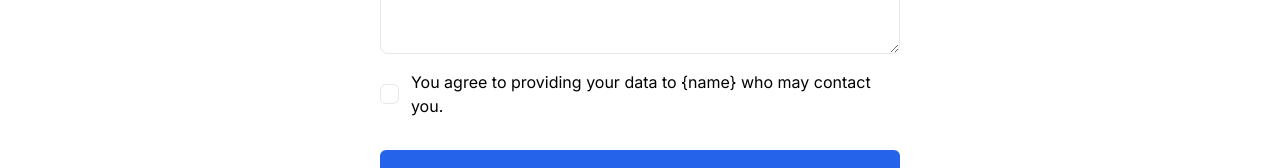
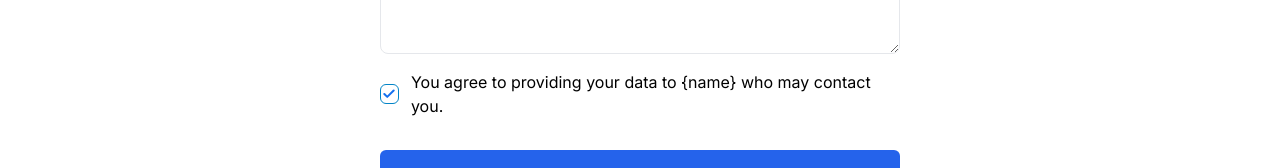
Before and after one commit to The-Legend-Developer/HNG_TASK_1, a React (Vite) app: page /contact in a window 1280 px wide. Both pictures are taken after a click on the element 640 px from the left and 581 px from the top of the page. Shown: the part 488-656 px from the top of the page. Built offline with nearby package versions, Linux system fonts and the light colour scheme.

Commit message:
fix - fix svg property bug

```diff
--- a/src/components/contact.jsx
+++ b/src/components/contact.jsx
@@ -1,42 +1,44 @@
-import Input from "./input";
+import { useState } from "react";
 
 function Contact() {
-  const contactInput = [
-    {
-      id: "firstname",
-      type: "text",
-      hint: "First name must not be empty",
-      name: "First Name",
-      placeholder: "Enter your first name",
-    },
-    {
-      id: "lastname",
-      type: "text",
-      hint: "Last name must not be empty",
-      name: "Last Name",
-      placeholder: "Enter your last name",
-    },
-    {
-      id: "email",
-      type: "email",
-      hint: "Must be a valid email",
-      name: "Email",
-      placeholder: "yourname@email.com",
-    },
-    {
-      id: "message",
-      hint: "Please enter a message",
-      name: "Message",
-      placeholder:
-        "Send me a message and I'll reply you as soon as possible...",
-    },
-  ];
+  const [formState, setFormState] = useState({
+    firstname: "",
+    lastname: "",
+    email: "",
+    message: "",
+  });
+
+  const [formError, setFormError] = useState({
+    firstname: false,
+    lastname: false,
+    email: false,
+    message: false,
+  });
+
+  const [agreed, setAgreed] = useState(false);
+
+  const handleChange = (e) => {
+    e.preventDefault();
+    const id = e.target.id;
+
+    setFormState((prev) => ({
+      ...prev,
+      [id]: e.target.value,
+    }));
+  };
+
+  const handleSubmit = (e) => {
+    e.preventDefault();
+  };
 
   return (
     <div className="view w-11/12 md:w-8/12 xl:w-5/12 m-auto">
       <h1 className="text-4xl font-bold mb-4">Contact Me</h1>
       <p>Hi there, contact me to ask me about anything you have in mind.</p>
-      <form className="mt-5 lg:mt-12 flex-col flex gap-4">
+      <form
+        className="mt-5 lg:mt-12 flex-col flex gap-4"
+        onSubmit={(e) => handleSubmit(e)}
+      >
         <div className="flex flex-col lg:flex-row gap-4">
           <div className="flex flex-col lg:w-1/2">
             <label htmlFor="firstname">First Name</label>
@@ -44,6 +46,8 @@ function Contact() {
               id="firstname"
               className="border rounded-lg px-3 py-2 mt-2 focus:outline outline-sky-200"
               placeholder="Enter your first name"
+              value={formState.firstname}
+              onChange={(e) => handleChange(e)}
             />
           </div>
           <div className="flex flex-col lg:w-1/2">
@@ -52,6 +56,8 @@ function Contact() {
               id="lastname"
               className="border rounded-lg px-3 py-2 mt-2 focus:outline outline-sky-200"
               placeholder="Enter your last name"
+              value={formState.lastname}
+              onChange={(e) => handleChange(e)}
             />
           </div>
         </div>
@@ -62,6 +68,8 @@ function Contact() {
             type="email"
             className="border rounded-lg px-3 py-2 mt-2 focus:outline outline-sky-200"
             placeholder="youremail@gmail.com"
+            value={formState.email}
+            onChange={(e) => handleChange(e)}
           />
         </div>
         <div className="flex flex-col">
@@ -70,10 +78,39 @@ function Contact() {
             id="message"
             className="border rounded-lg px-3 py-2 mt-2 h-32 focus:outline outline-sky-200"
             placeholder="Send me a message and I'll reply you as soon as possible..."
+            value={formState.message}
+            onChange={(e) => handleChange(e)}
           />
         </div>
-        <div className="flex gap-3 lg:items-center mb-4">
-          <div className="h-5 w-5 border rounded-md cursor-pointer bg-form"></div>
+        <div
+          className="flex gap-3 lg:items-center mb-4 cursor-pointer"
+          onClick={() => setAgreed((prev) => !prev)}
+        >
+          <div
+            className={
+              agreed
+                ? "h-5 w-5 border rounded-md cursor-pointer bg-form flex items-center justify-center border-sky-600"
+                : "h-5 w-5 border rounded-md cursor-pointer bg-form flex items-center justify-center"
+            }
+          >
+            {agreed ? (
+              <svg
+                width="12"
+                height="9"
+                viewBox="0 0 12 9"
+                fill="none"
+                xmlns="http://www.w3.org/2000/svg"
+              >
+                <path
+                  d="M10.6668 1.5L4.25016 7.91667L1.3335 5"
+                  stroke="#1570EF"
+                  strokeWidth="2"
+                  strokeLinecap="round"
+                  strokeLinejoin="round"
+                />
+              </svg>
+            ) : null}
+          </div>
           <p className="w-full">
             You agree to providing your data to {`{name}`} who may contact you.
           </p>
```
